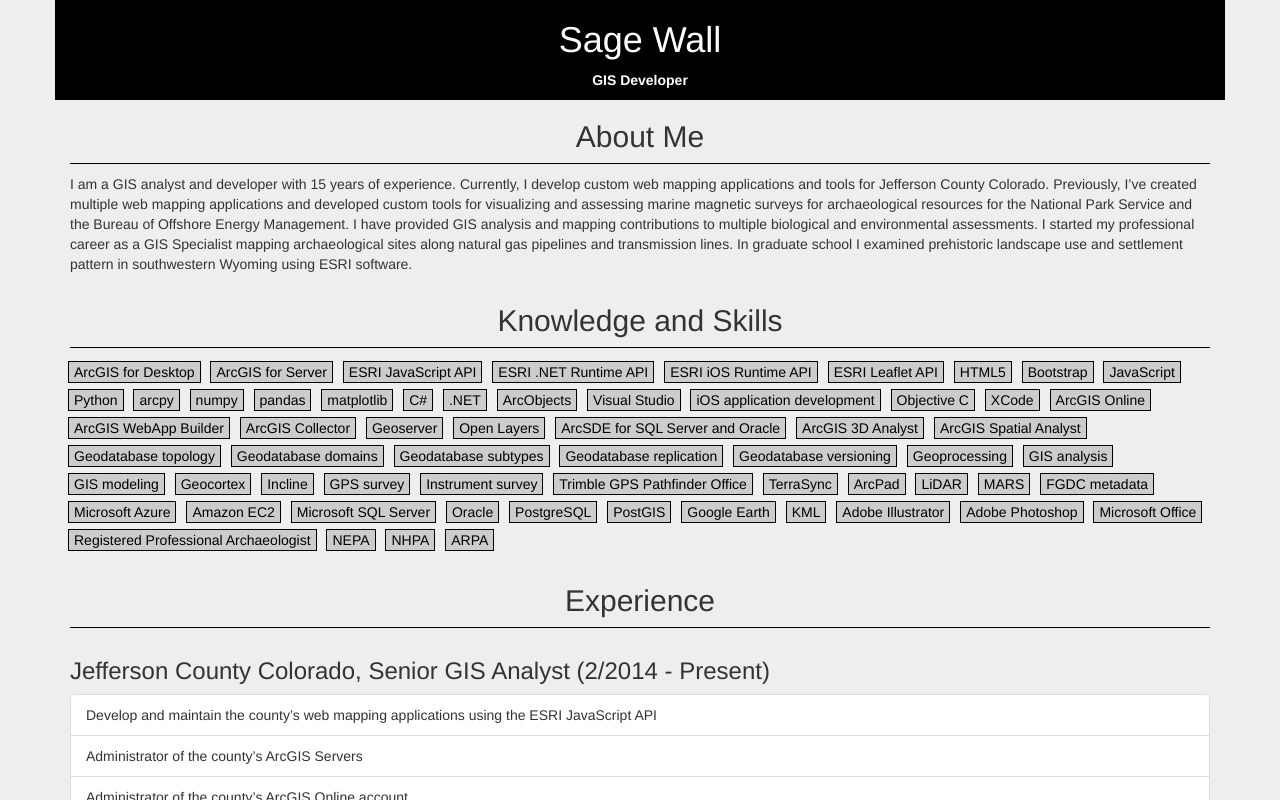
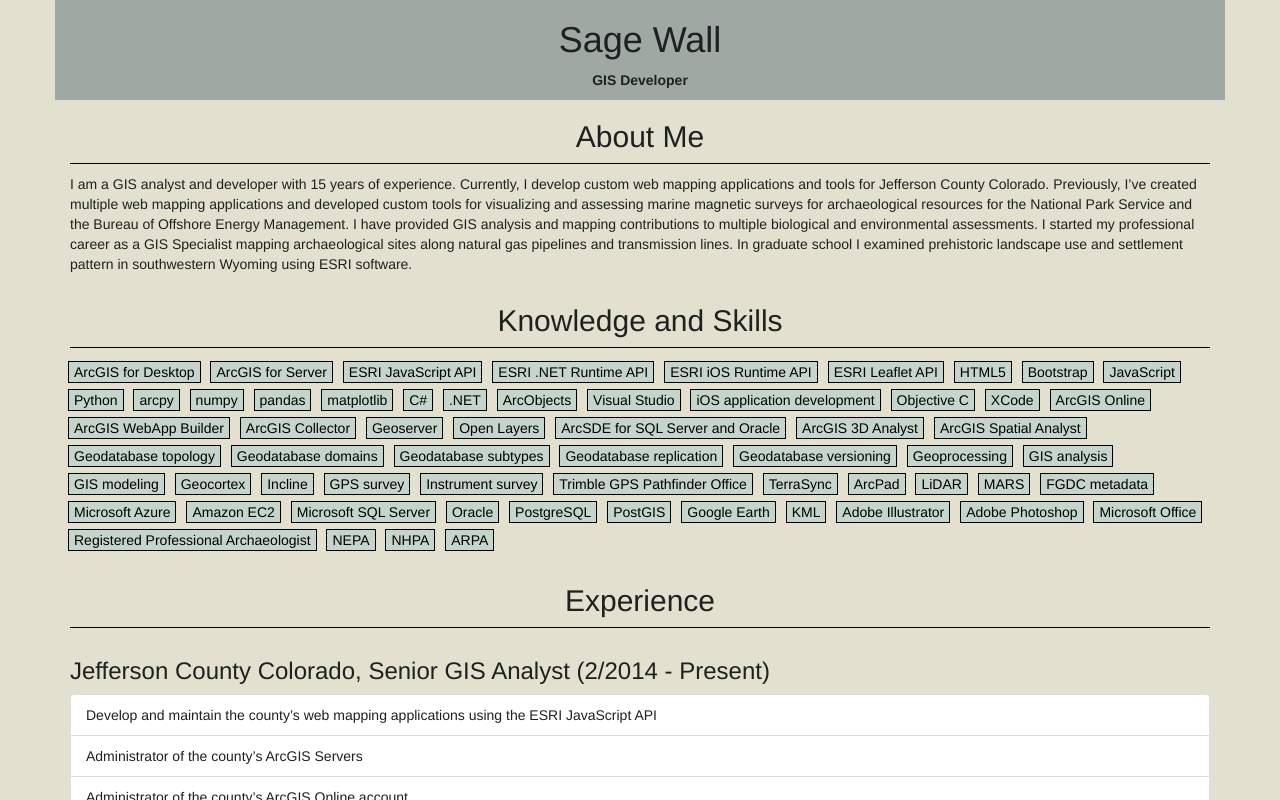
Before and after one commit to sagewall/sage-wall, a plain HTML site: page index.html in a window 1280 px wide. Shown: the top 800 px of the page. Drawn offline with nearby package versions, Linux system fonts and the light colour scheme.

Commit message:
modified styling

```diff
--- a/css/sage-wall.css
+++ b/css/sage-wall.css
@@ -1,28 +1,29 @@
 body {
     font-family: "Helvetica Neue", Helvetica, Arial, sans-serif;
+    color: #1d2120;
     width: 100%;
     margin: 0 auto 0 auto;
-    background: #eeeeee;
+    background: #e3e0cf;
 }
 h2 {
     text-align: center;
     border-bottom: 1px solid #000000;
     padding-bottom: 10px;
 }
-#header {
-    background: #000000;
-    color: #ffffff;
-    font-weight: 700;
+a {
+    color: #1d2120;
+}
+#header, #footer {
+    background: #9fa8a3;
+    font-weight: 600;
     text-align: center;
 }
-#footer {
-    text-align: center;
-}
+
 .skill {
     font-weight: 300;
     padding: 0 5px 0 5px;
     margin: 3px;
     color: #000000;
-    background-color: #cccccc;
+    background-color: #c5d5cb;
     border: 1px solid #000000;
 }
```
